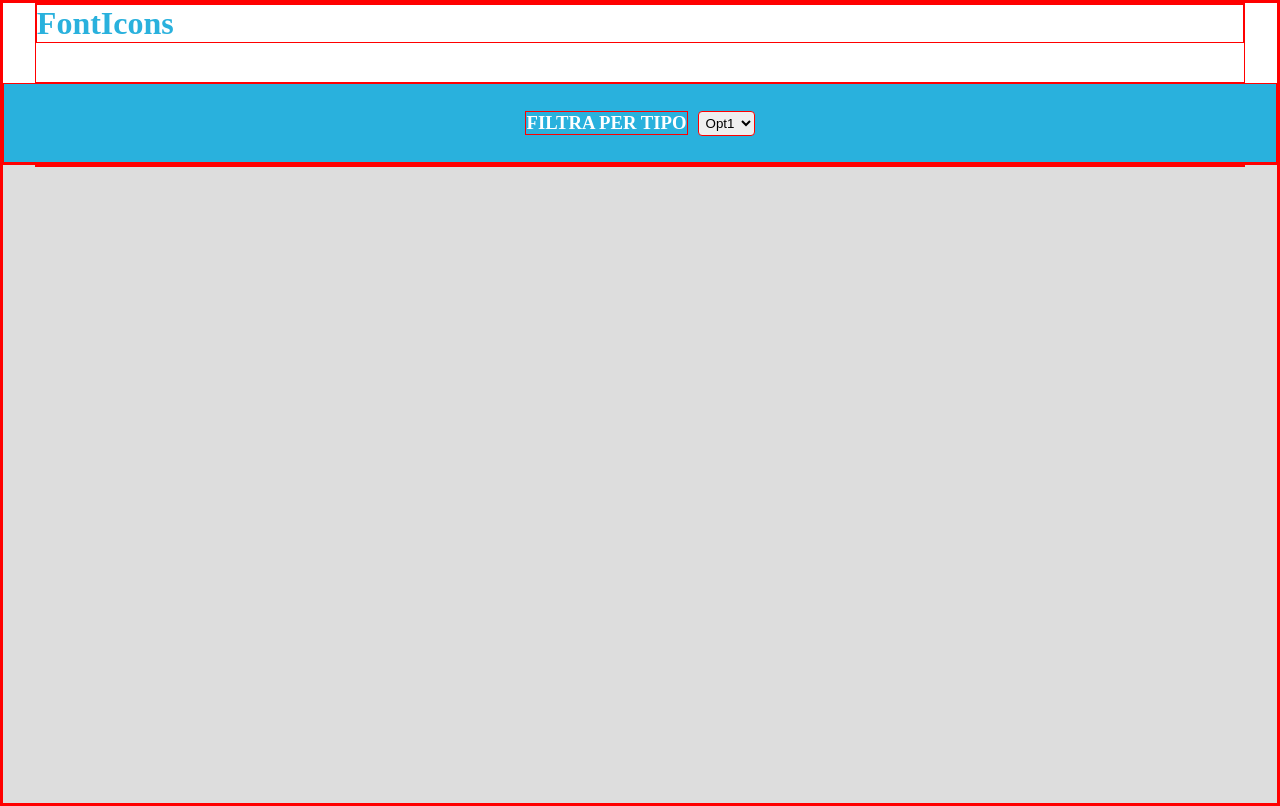
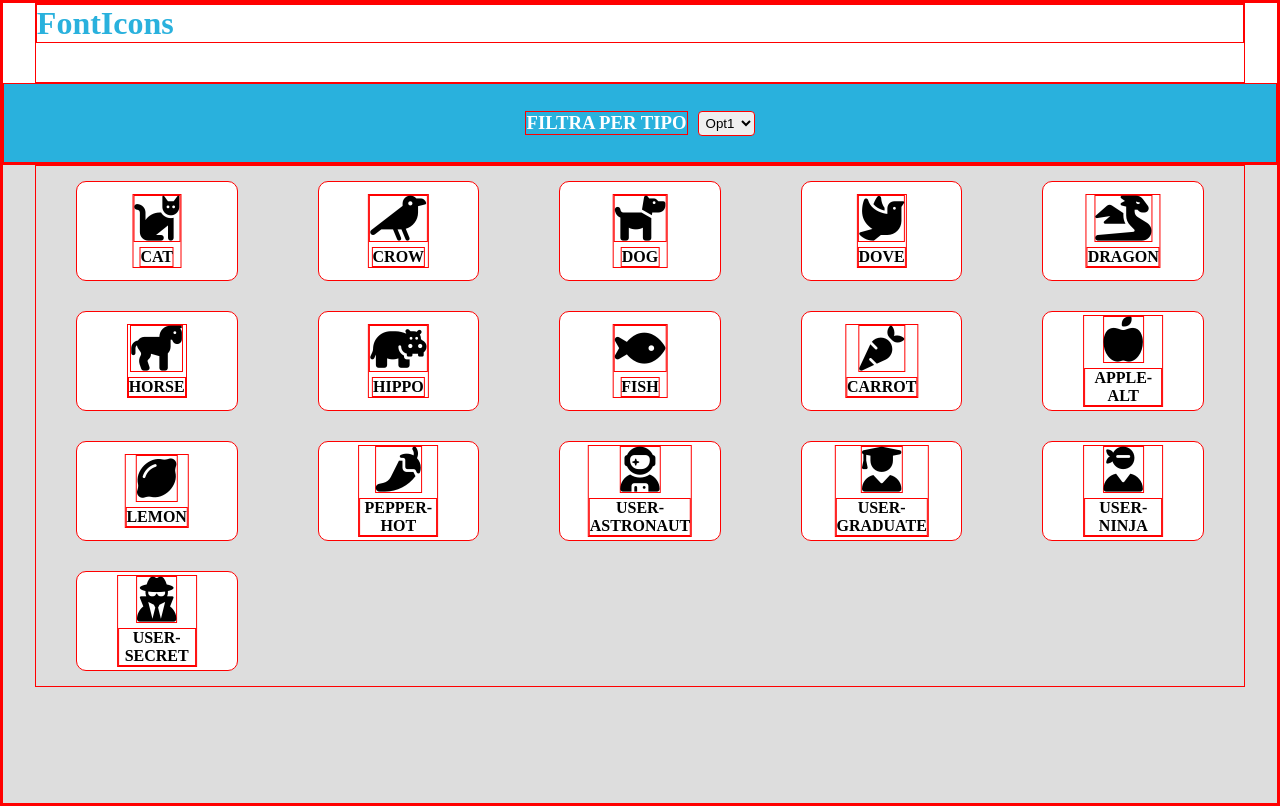
Before and after one commit to salamone-gius/js-es6-icons, a plain HTML site: page index.html in a window 1280 px wide. Drawn offline with Linux system fonts and the light colour scheme.

Commit message:
dynamic boxes with icon and name added (mlstn-1)

```diff
--- a/css/style.css
+++ b/css/style.css
@@ -58,7 +58,7 @@ main {
     width: calc(100% / 5 - 80px);
     height: 100px;
     background-color: white;
-    margin: 10px 40px;
+    margin: 15px 40px;
     border-radius: 10px;
     position: relative;
 }
@@ -73,7 +73,7 @@ main {
 }
 
 .small.icon.box i {
-    font-size: 50px;
+    font-size: 45px;
 }
 
 .small.icon.box .label {
--- a/js/data.js
+++ b/js/data.js
@@ -132,11 +132,9 @@ for (let i = 0; i < icons.length; i++) {
 	// - nell'elemento .label inserisco (.innerHTML) il valore della chiave 'name' di tutti gli oggetti dell'array icons;
 	iconBox.querySelector(".label").innerHTML = name;
 	// - all'elemento .single-icon aggiungo le classi necessarie per visualizzarla (.innerHTML) composte dai valori delle chiavi 'family', 'prefix' e 'name' di tutti gli oggetti dell'array icons;
-	iconBox.querySelector(".single-icon").classList.add(`"${family}", "${prefix}${name}"`);
-
+	iconBox.querySelector(".single-icon").classList.add(family, prefix + name);
 	// - appendo ogni iconBox al container.
     container.append(iconBox);
-
 }
 
 
```
